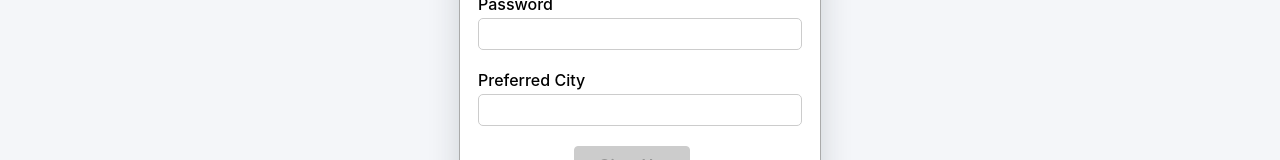
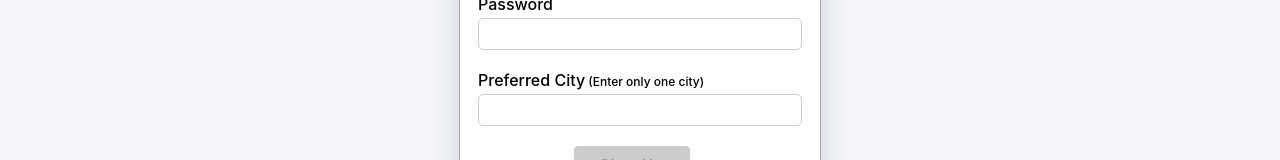
Before and after one commit to saby537/CovidResourceVerificationPortal, a React (Create React App) app in the folder client/: page /login in a window 1280 px wide. Both pictures are taken after a click on the element "Join Us?". Shown: the part 304-464 px from the top of the page. Built offline with nearby package versions, Linux system fonts and the light colour scheme.

Commit message:
Added Sign Up Panel

```diff
--- a/client/src/Pages/Login/Login.js
+++ b/client/src/Pages/Login/Login.js
@@ -121,7 +121,13 @@ const Login = ({
 						</div>
 						{isSignUp && (
 							<div className="login-input-container">
-								<label className="login-input-label">Preferred City</label>
+								<label className="login-input-label">
+									Preferred City
+									<span style={{ fontSize: '12px' }}>
+										{' '}
+										(Enter only one city)
+									</span>
+								</label>
 								<input
 									className="login-input"
 									type="text"
```
